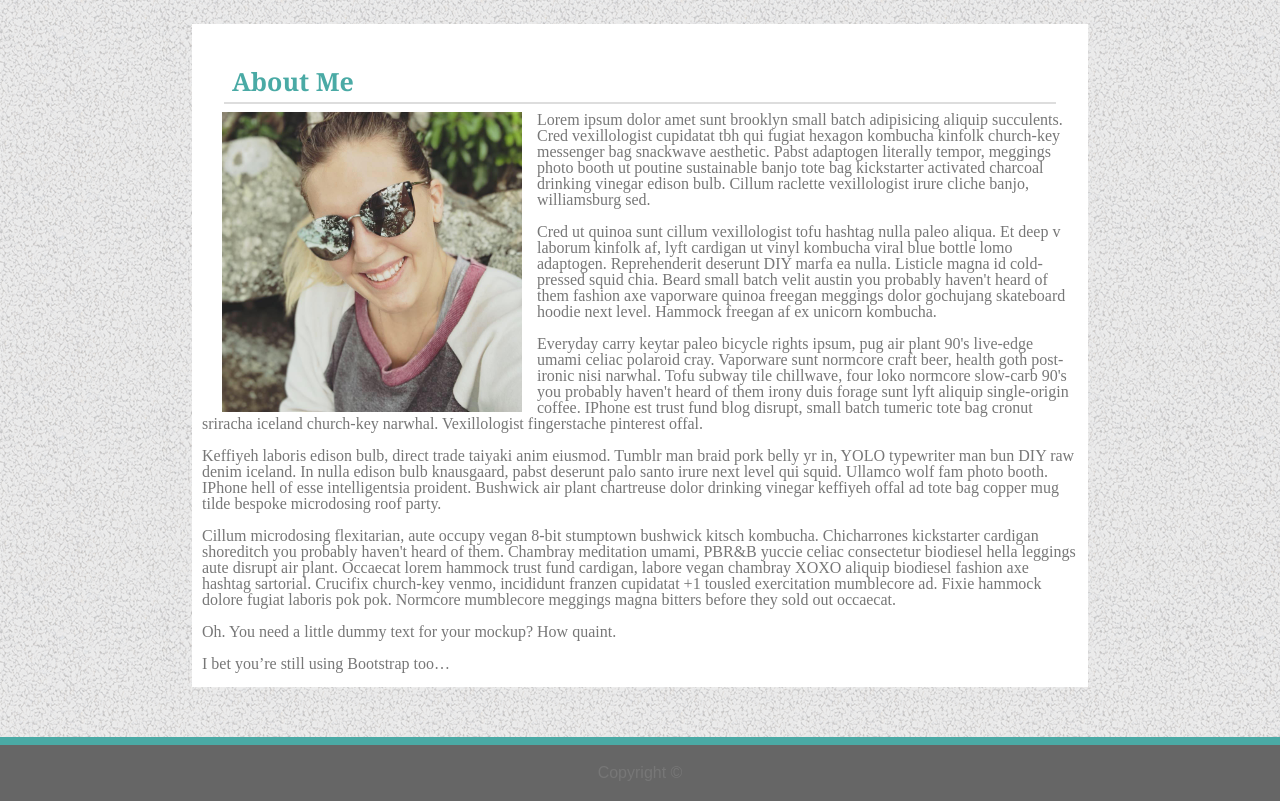
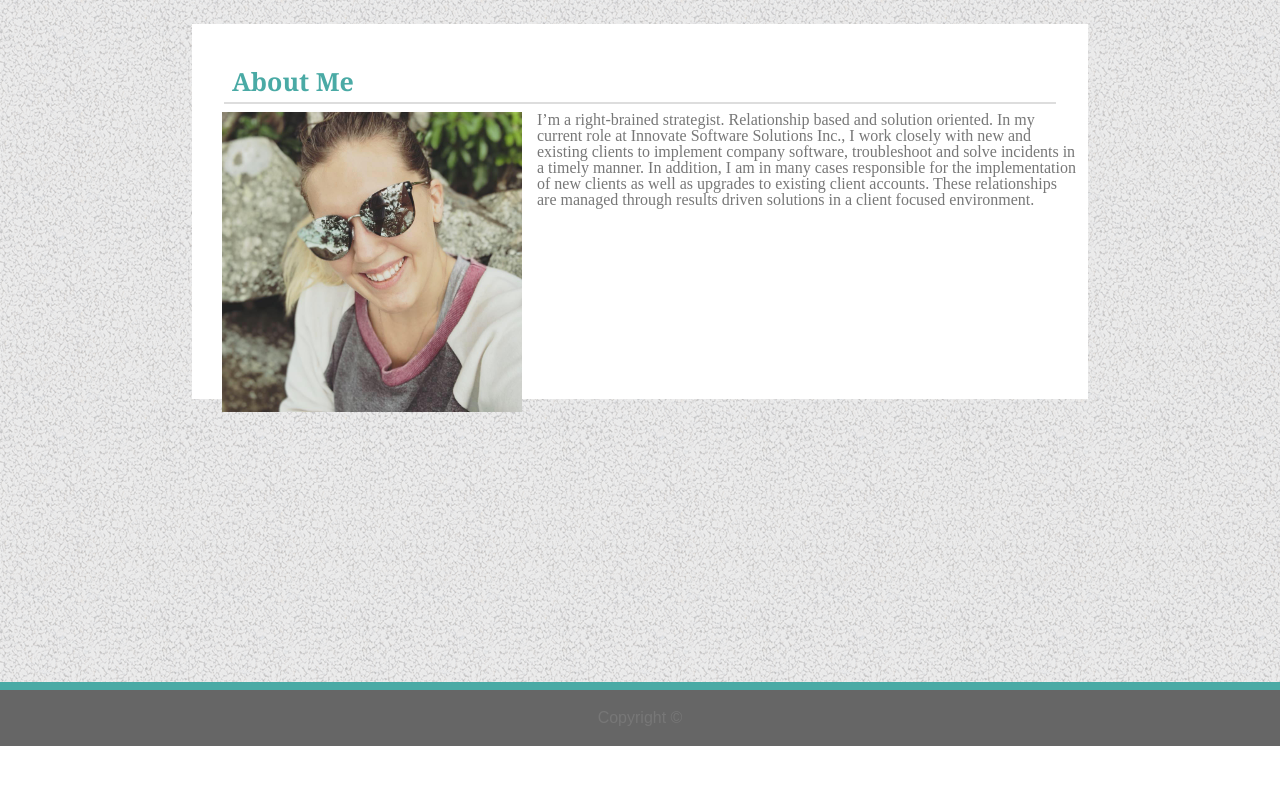
Before and after one commit to jzubak/jzubak.github.io, a plain HTML site: page index.html in a window 1280 px wide. Shown: the part 118-919 px from the top of the page. After the commit the page ends 864 px from the top, so only its background shows below. Drawn offline with Linux system fonts and the light colour scheme.

Commit message:
bio update

```diff
--- a/index.html
+++ b/index.html
@@ -33,51 +33,19 @@
                     <hr class="hr2">
                     <img class='img1' src="assets\images\Headshot.jpg" alt="Jordyn Headshot"></div>
                 <p>
-                    Lorem ipsum dolor amet sunt brooklyn small batch adipisicing aliquip succulents. Cred vexillologist
-                    cupidatat tbh qui fugiat
-                    hexagon kombucha kinfolk church-key messenger bag snackwave aesthetic. Pabst adaptogen literally
-                    tempor, meggings photo booth
-                    ut poutine sustainable banjo tote bag kickstarter activated charcoal drinking vinegar edison bulb.
-                    Cillum raclette vexillologist
-                    irure cliche banjo, williamsburg sed.
+                    I’m a right-brained strategist. Relationship based and solution oriented. In my current role at Innovate Software Solutions Inc., I work closely with new and existing clients to implement company software, troubleshoot and solve incidents in a timely manner. In addition, I am in many cases responsible for the implementation of new clients as well as upgrades to existing client accounts. These relationships are managed through results driven solutions in a client focused environment.
                     <br><br>
-                    Cred ut quinoa sunt cillum vexillologist tofu hashtag nulla paleo aliqua. Et deep v laborum kinfolk
-                    af, lyft cardigan ut vinyl
-                    kombucha viral blue bottle lomo adaptogen. Reprehenderit deserunt DIY marfa ea nulla. Listicle
-                    magna id cold-pressed squid chia.
-                    Beard small batch velit austin you probably haven't heard of them fashion axe vaporware quinoa
-                    freegan meggings dolor gochujang
-                    skateboard hoodie next level. Hammock freegan af ex unicorn kombucha.
+
                     <br><br>
-                    Everyday carry keytar paleo bicycle rights ipsum, pug air plant 90's live-edge umami celiac
-                    polaroid cray. Vaporware sunt normcore
-                    craft beer, health goth post-ironic nisi narwhal. Tofu subway tile chillwave, four loko normcore
-                    slow-carb 90's you probably haven't
-                    heard of them irony duis forage sunt lyft aliquip single-origin coffee. IPhone est trust fund blog
-                    disrupt, small batch tumeric tote
-                    bag cronut sriracha iceland church-key narwhal. Vexillologist fingerstache pinterest offal.
+
                     <br><br>
-                    Keffiyeh laboris edison bulb, direct trade taiyaki anim eiusmod. Tumblr man braid pork belly yr in,
-                    YOLO typewriter man bun DIY raw
-                    denim iceland. In nulla edison bulb knausgaard, pabst deserunt palo santo irure next level qui
-                    squid. Ullamco wolf fam photo booth.
-                    IPhone hell of esse intelligentsia proident. Bushwick air plant chartreuse dolor drinking vinegar
-                    keffiyeh offal ad tote bag copper
-                    mug tilde bespoke microdosing roof party.
+
                     <br><br>
-                    Cillum microdosing flexitarian, aute occupy vegan 8-bit stumptown bushwick kitsch kombucha.
-                    Chicharrones kickstarter cardigan
-                    shoreditch you probably haven't heard of them. Chambray meditation umami, PBR&B yuccie celiac
-                    consectetur biodiesel hella leggings
-                    aute disrupt air plant. Occaecat lorem hammock trust fund cardigan, labore vegan chambray XOXO
-                    aliquip biodiesel fashion axe hashtag
-                    sartorial. Crucifix church-key venmo, incididunt franzen cupidatat +1 tousled exercitation
-                    mumblecore ad. Fixie hammock dolore fugiat
-                    laboris pok pok. Normcore mumblecore meggings magna bitters before they sold out occaecat.
+
                     <br><br>
-                    Oh. You need a little dummy text for your mockup? How quaint.
+
                     <br><br>
-                    I bet you’re still using Bootstrap too…
+
                 </p>
             </div>
         </div>
```
